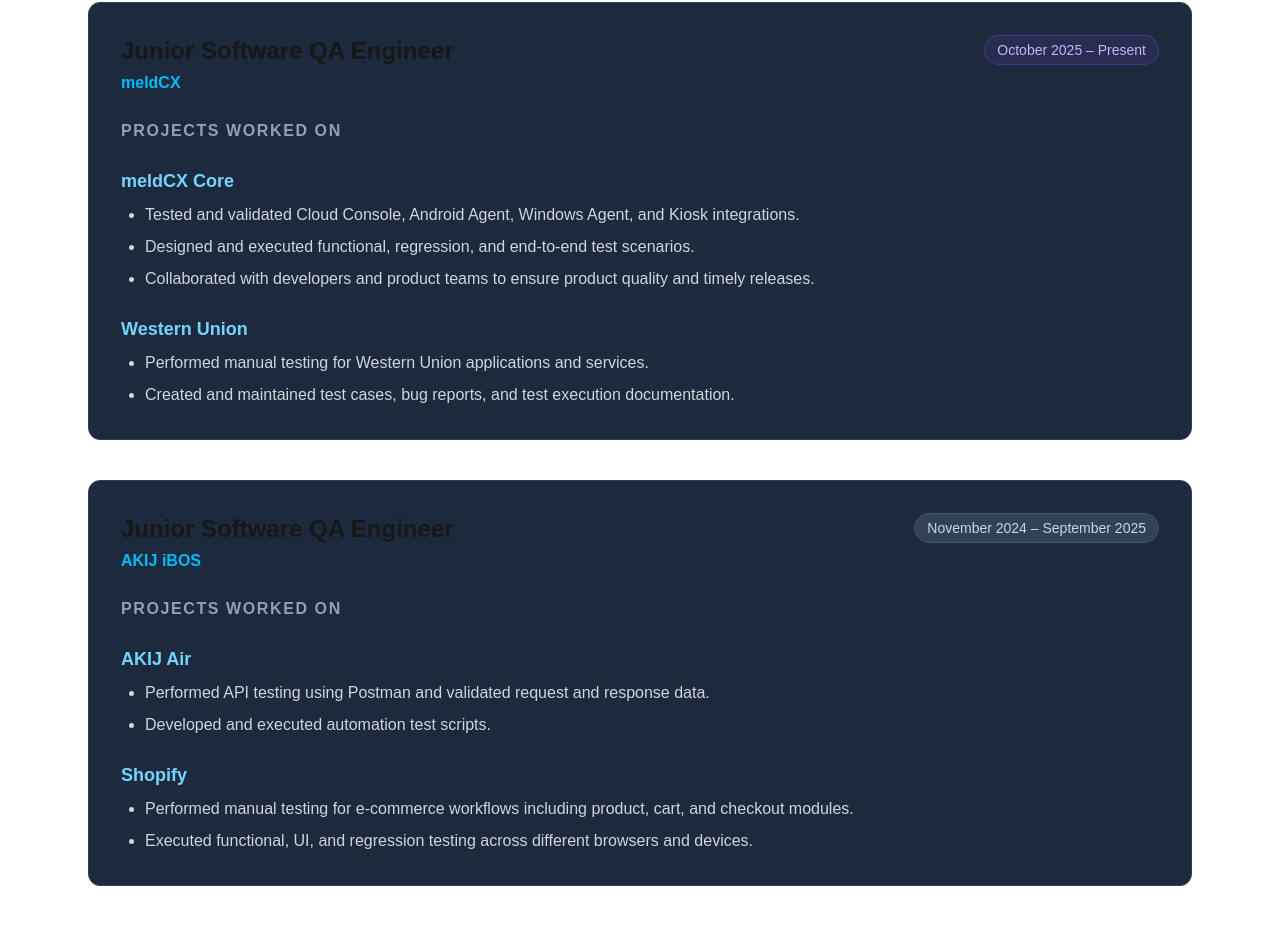
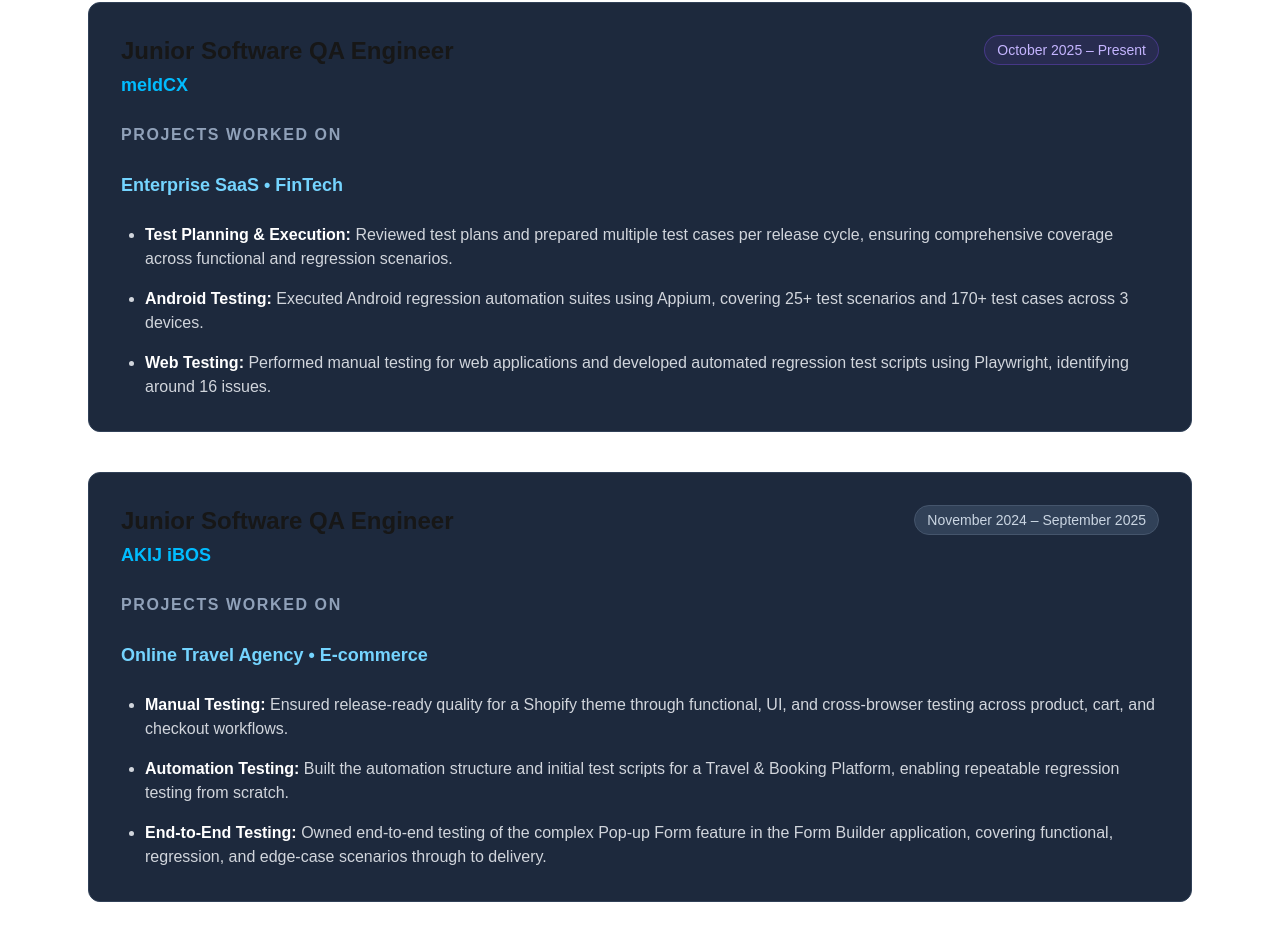
Before and after one commit to tanjidhasan41/tanjid-portfolio, a Next.js app: page / in a window 1280 px wide. Shown: the part 1716-2657 px from the top of the page. Built offline with nearby package versions, Linux system fonts and the light colour scheme.

Commit message:
update experience section

```diff
--- a/components/Experience.tsx
+++ b/components/Experience.tsx
@@ -13,7 +13,7 @@
               <h3 className="text-xl md:text-2xl font-bold">
                 Junior Software QA Engineer
               </h3>
-              <p className="text-sky-400 font-semibold mt-1">meldCX</p>
+              <p className="text-sky-400 text-lg font-semibold mt-1">meldCX</p>
             </div>
             <span className="mt-2 md:mt-0 text-sm bg-violet-500/10 border border-violet-500/30 text-violet-300 px-3 py-1 rounded-full self-start">
               October 2025 – Present
@@ -24,21 +24,36 @@
             <h4 className="text-base font-semibold text-slate-400 uppercase tracking-widest">
               Projects Worked On
             </h4>
-            <div>
-              <h4 className="text-lg font-semibold text-sky-300">meldCX Core</h4>
-              <ul className="list-disc pl-6 mt-2 space-y-2 text-gray-300">
-                <li>Tested and validated Cloud Console, Android Agent, Windows Agent, and Kiosk integrations.</li>
-                <li>Designed and executed functional, regression, and end-to-end test scenarios.</li>
-                <li>Collaborated with developers and product teams to ensure product quality and timely releases.</li>
-              </ul>
-            </div>
-            <div>
-              <h4 className="text-lg font-semibold text-sky-300">Western Union</h4>
-              <ul className="list-disc pl-6 mt-2 space-y-2 text-gray-300">
-                <li>Performed manual testing for Western Union applications and services.</li>
-                <li>Created and maintained test cases, bug reports, and test execution documentation.</li>
-              </ul>
-            </div>
+
+            <p className="text-lg font-semibold text-sky-300">
+              Enterprise SaaS • FinTech
+            </p>
+
+            <ul className="list-disc pl-6 space-y-4 text-gray-300">
+              <li>
+                <span className="font-semibold text-white">
+                  Test Planning & Execution:
+                </span>{" "}
+                Reviewed test plans and prepared multiple test cases per release cycle,
+                ensuring comprehensive coverage across functional and regression scenarios.
+              </li>
+
+              <li>
+                <span className="font-semibold text-white">
+                  Android Testing:
+                </span>{" "}
+                Executed Android regression automation suites using Appium, covering
+                25+ test scenarios and 170+ test cases across 3 devices.
+              </li>
+
+              <li>
+                <span className="font-semibold text-white">
+                  Web Testing:
+                </span>{" "}
+                Performed manual testing for web applications and developed automated
+                regression test scripts using Playwright, identifying around 16 issues.
+              </li>
+            </ul>
           </div>
         </div>
 
@@ -49,7 +64,7 @@
               <h3 className="text-xl md:text-2xl font-bold">
                 Junior Software QA Engineer
               </h3>
-              <p className="text-sky-400 font-semibold mt-1">AKIJ iBOS</p>
+              <p className="text-sky-400 text-lg font-semibold mt-1">AKIJ iBOS</p>
             </div>
             <span className="mt-2 md:mt-0 text-sm bg-slate-700 border border-slate-600 text-slate-300 px-3 py-1 rounded-full self-start">
               November 2024 – September 2025
@@ -60,20 +75,37 @@
             <h4 className="text-base font-semibold text-slate-400 uppercase tracking-widest">
               Projects Worked On
             </h4>
-            <div>
-              <h4 className="text-lg font-semibold text-sky-300">AKIJ Air</h4>
-              <ul className="list-disc pl-6 mt-2 space-y-2 text-gray-300">
-                <li>Performed API testing using Postman and validated request and response data.</li>
-                <li>Developed and executed automation test scripts.</li>
-              </ul>
-            </div>
-            <div>
-              <h4 className="text-lg font-semibold text-sky-300">Shopify</h4>
-              <ul className="list-disc pl-6 mt-2 space-y-2 text-gray-300">
-                <li>Performed manual testing for e-commerce workflows including product, cart, and checkout modules.</li>
-                <li>Executed functional, UI, and regression testing across different browsers and devices.</li>
-              </ul>
-            </div>
+
+            <p className="text-lg font-semibold text-sky-300">
+              Online Travel Agency • E-commerce
+            </p>
+
+            <ul className="list-disc pl-6 space-y-4 text-gray-300">
+              <li>
+                <span className="font-semibold text-white">
+                  Manual Testing:
+                </span>{" "}
+                Ensured release-ready quality for a Shopify theme through functional,
+                UI, and cross-browser testing across product, cart, and checkout workflows.
+              </li>
+
+              <li>
+                <span className="font-semibold text-white">
+                  Automation Testing:
+                </span>{" "}
+                Built the automation structure and initial test scripts for a Travel &
+                Booking Platform, enabling repeatable regression testing from scratch.
+              </li>
+
+              <li>
+                <span className="font-semibold text-white">
+                  End-to-End Testing:
+                </span>{" "}
+                Owned end-to-end testing of the complex Pop-up Form feature in the Form
+                Builder application, covering functional, regression, and edge-case
+                scenarios through to delivery.
+              </li>
+            </ul>
           </div>
         </div>
 
```
